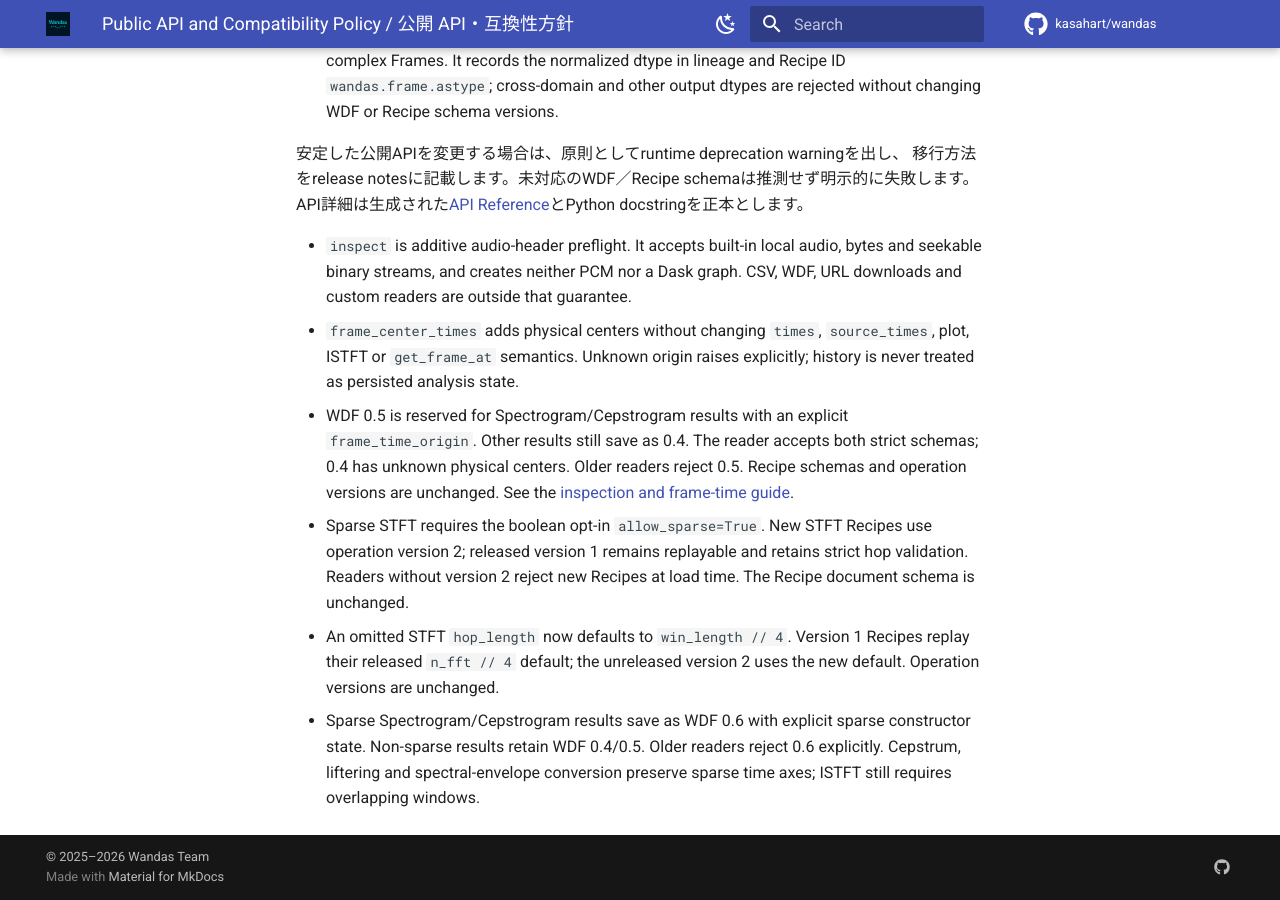
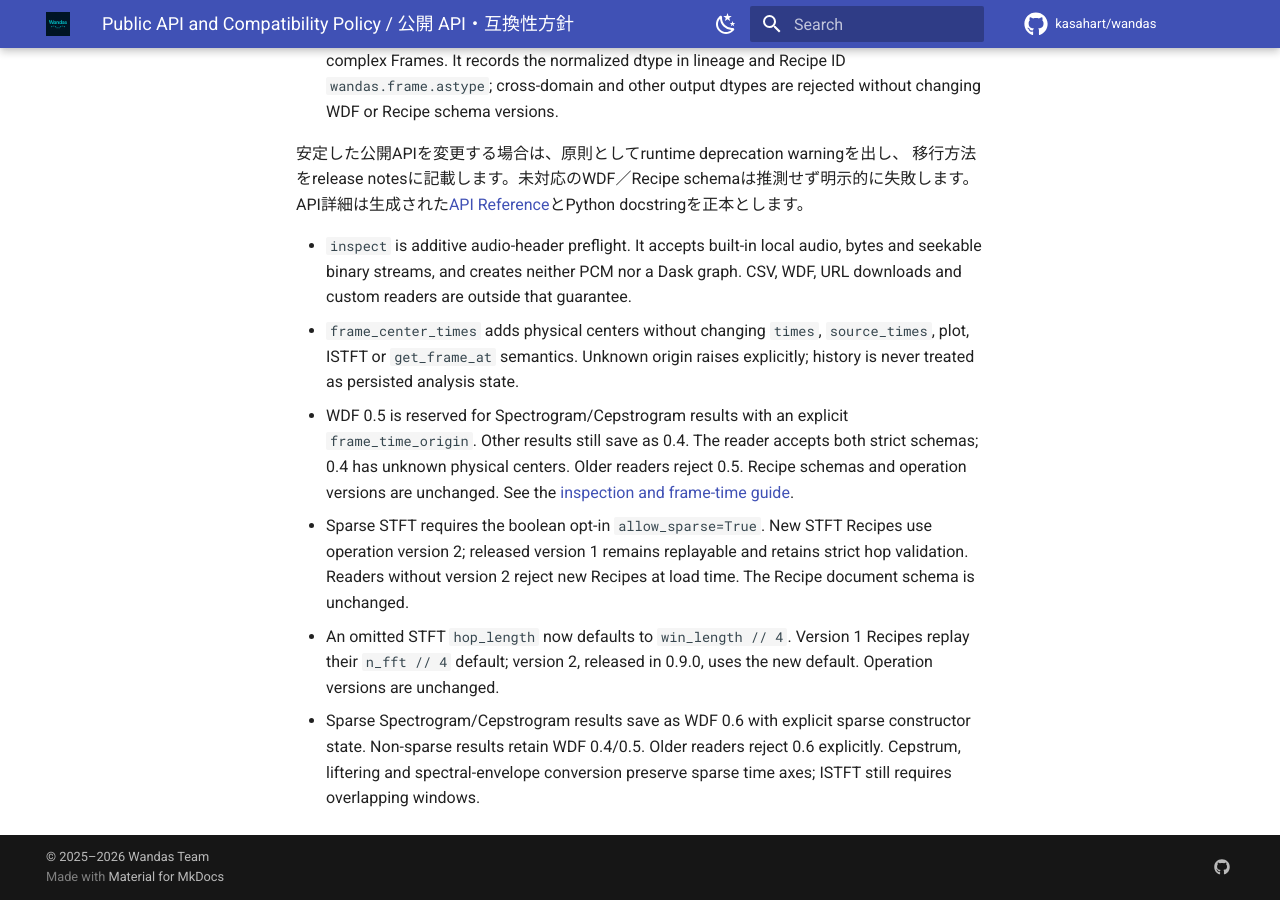
Before and after one commit to kasahart/wandas, an MkDocs documentation site: the page built from docs/src/explanation/public-api-stability.md, in a window 1280 px wide and 900 px high, scrolled down 551 px. Built offline with MkDocs 1.6.1 and Material for MkDocs 9.7.7, drawn with Linux system fonts in a browser that asks for light colours; comment, search, counter and statistics services are not loaded.

Commit message:
docs: mark STFT Recipe version 2 as released in 0.9.0
Co-Authored-By: Claude Opus 5.5 (1M context) <noreply@anthropic.com>
Claude-Session: https://claude.ai/code/session_01DSWxWJKx2SSG93KmP44ghQ

```diff
--- a/docs/src/explanation/public-api-stability.md
+++ b/docs/src/explanation/public-api-stability.md
@@ -38,7 +38,7 @@ API詳細は生成された[API Reference](../api/index.md)とPython docstring
   retains strict hop validation. Readers without version 2 reject new Recipes
   at load time. The Recipe document schema is unchanged.
 - An omitted STFT `hop_length` now defaults to `win_length // 4`. Version 1
-  Recipes replay their released `n_fft // 4` default; the unreleased version 2
+  Recipes replay their `n_fft // 4` default; version 2, released in 0.9.0,
   uses the new default. Operation versions are unchanged.
 - Sparse Spectrogram/Cepstrogram results save as WDF 0.6 with explicit sparse
   constructor state. Non-sparse results retain WDF 0.4/0.5. Older readers reject
```
Also changed, not shown: docs/src/release-notes/v0.9.0.md (+3 -2 lines).
